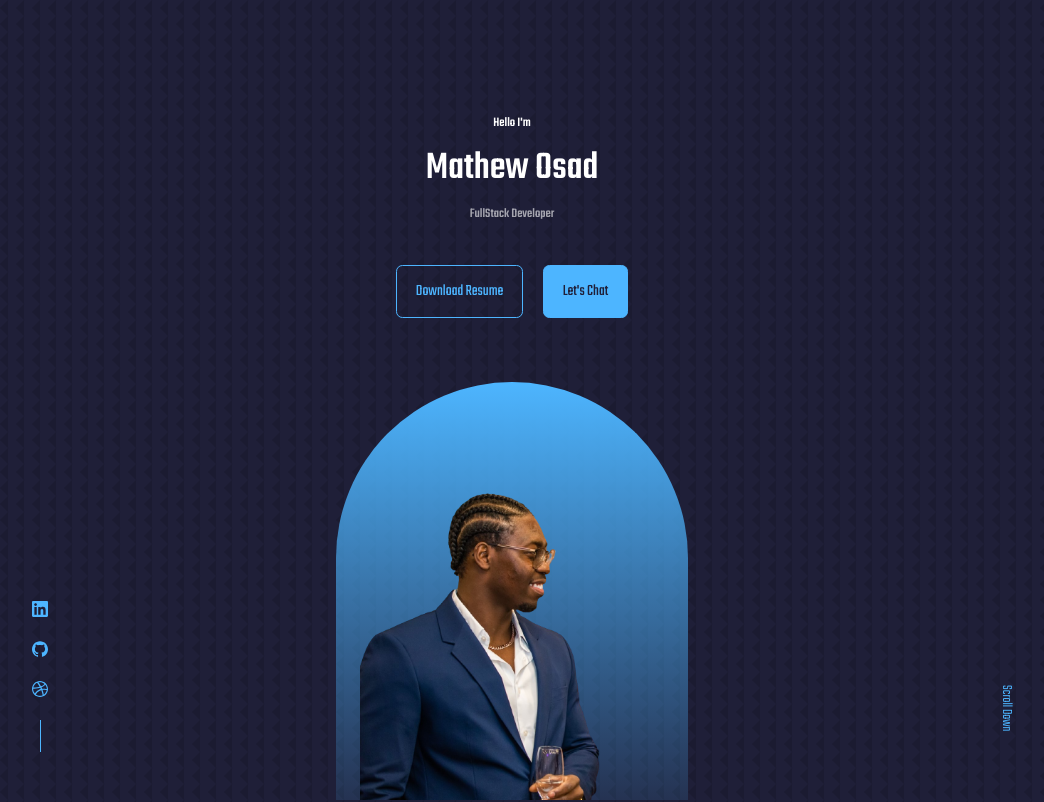
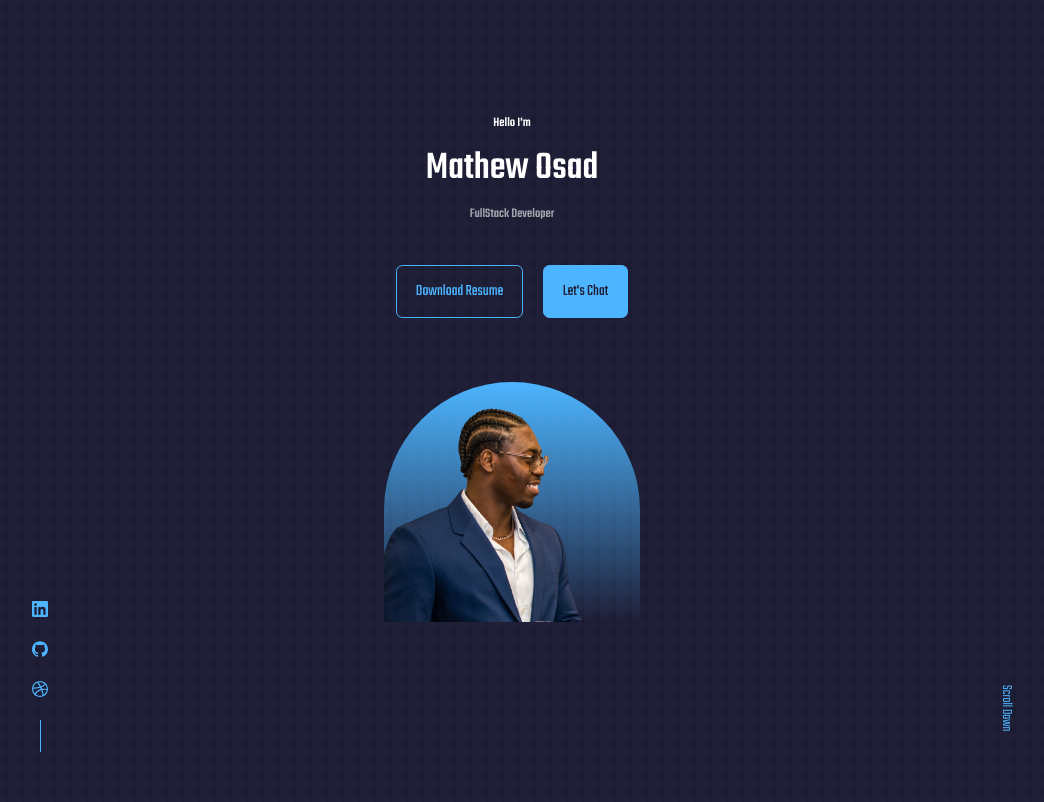
Before and after one commit to mathewosad/Mathew-Osad, a React (Create React App) app: page / in a window 1280 px wide. Shown: the top 802 px of the page, without its empty margins (128-1172 px from the left). Built offline with nearby package versions, Linux system fonts and the light colour scheme.

Commit message:
added another immage plus fixing bugs and mistakes

```diff
--- a/src/components/header/header.css
+++ b/src/components/header/header.css
@@ -42,14 +42,14 @@ header {
 /* Image ME */
 .me {
     background: linear-gradient(var(--color-primary), transparent);
-    width: 22rem;
-    height: 30rem;
+    width: 16rem;
+    height: 15rem;
     position: absolute;
-    left: calc(50% - 11rem);
+    left: calc(50% - 8rem);
     margin-top: 4rem;
     border-radius: 12rem 12rem 0 0;
     overflow: hidden;
-    padding: 5rem 1.5rem 1.5rem 1.5rem;
+    padding: 12rem rem 0.5rem 0.5rem;
 }
 
 .scroll__down {
```
Also changed, not shown: src/assets/me1.jpg (added), 1 other file (tests, documents, lock files or other folders).
